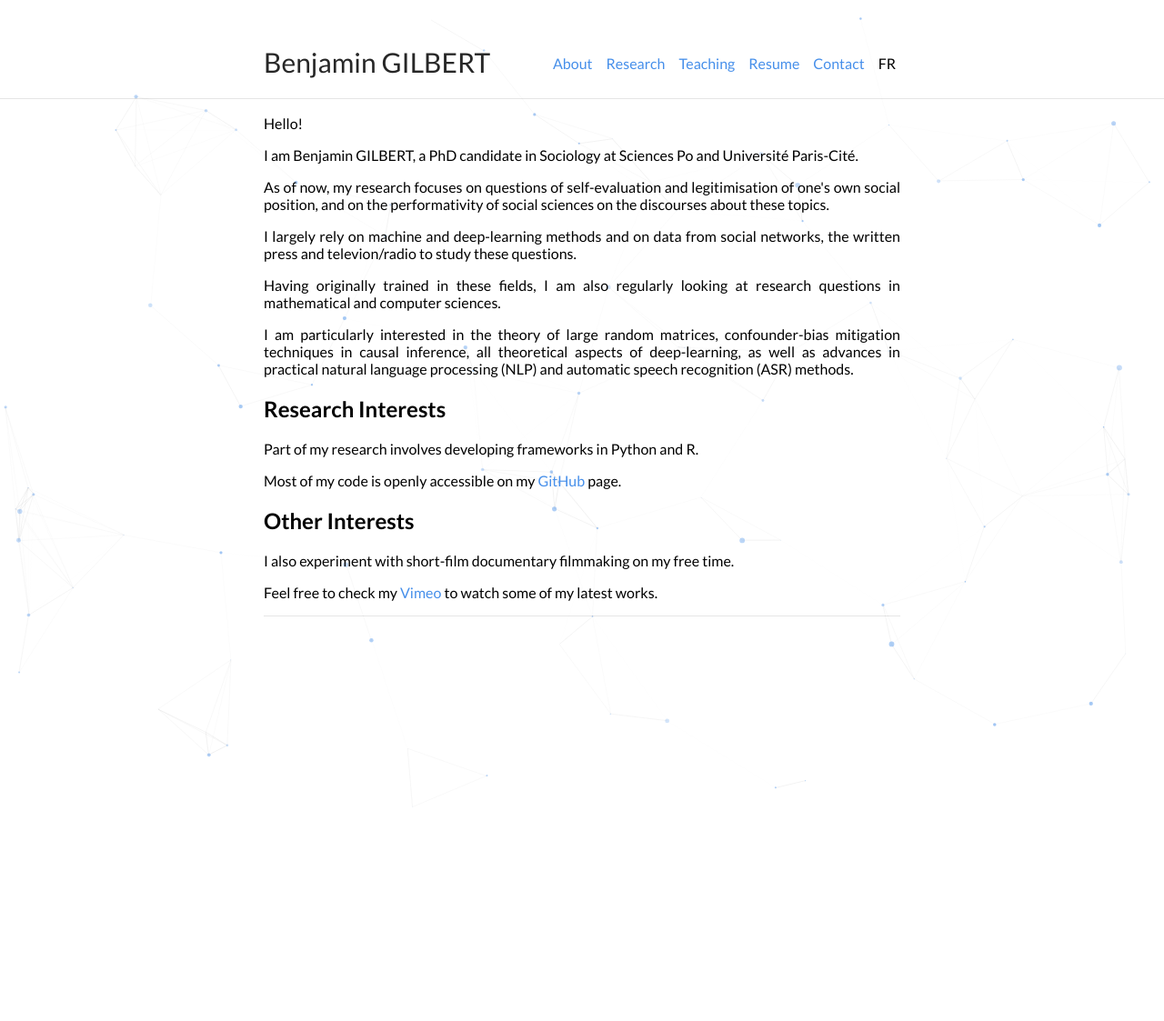
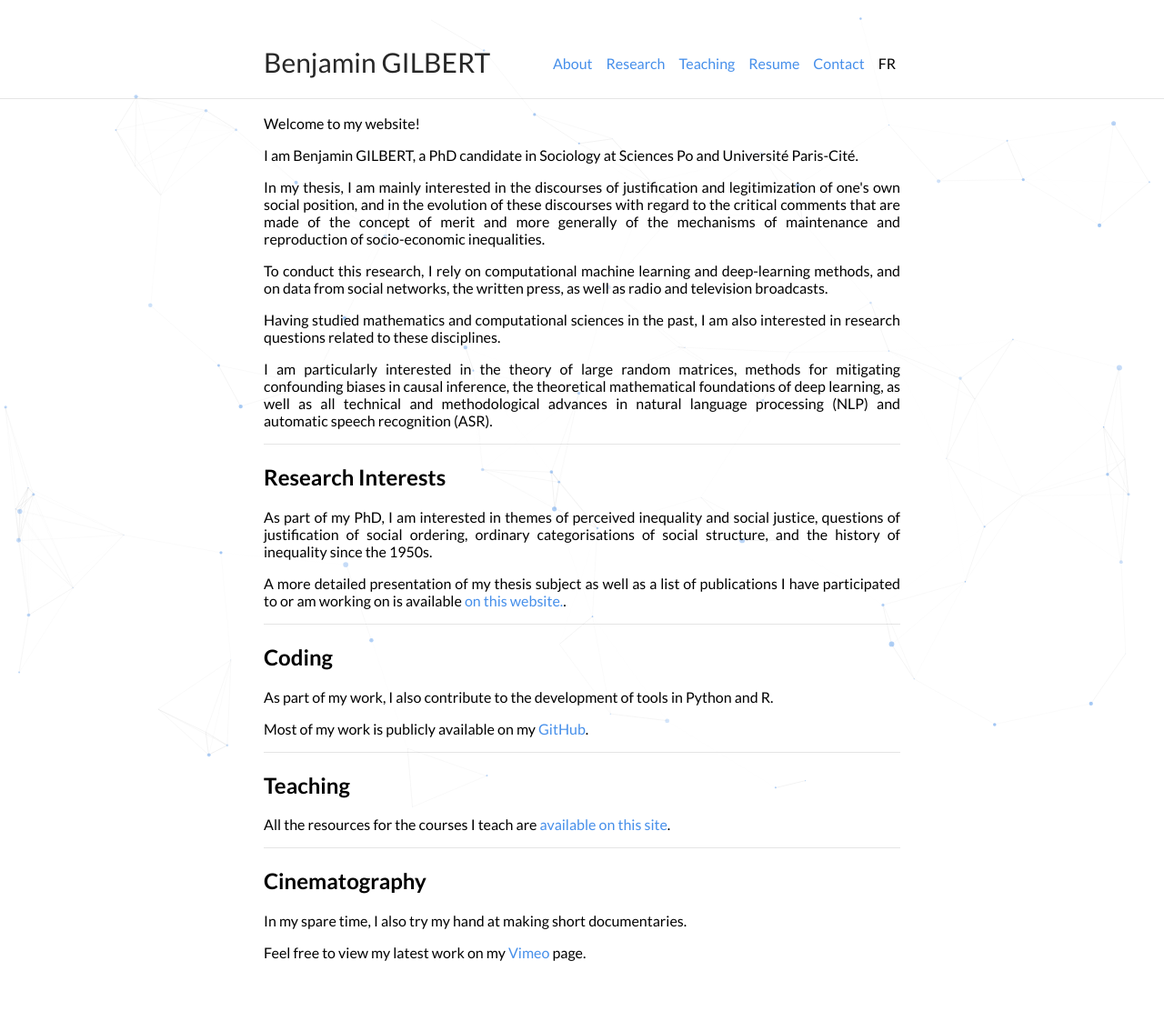
Before and after one commit to bglbrt/bglbrt.github.io, a Jekyll site: the page built from en/about.md, in a window 1280 px wide. Shown: the whole page at 91% size. Built offline with Jekyll 4.4.1, drawn with Linux system fonts in a browser that asks for light colours; before the commit the page ends 900 px from its top, so only the background shows below that.

Commit message:
Update about.md

```diff
--- a/en/about.md
+++ b/en/about.md
@@ -6,42 +6,62 @@ lang: "en"
 
 <div style="text-align: justify">
 
-<p> Hello! </p>
+<p> Welcome to my website! </p>
 
 <p> I am Benjamin GILBERT, a PhD candidate in Sociology at Sciences Po and Université Paris-Cité. </p>
 
-<p> As of now, my research focuses on questions of self-evaluation and legitimisation of one's own social position, and on the performativity of social sciences on the discourses about these topics. </p>
+<p> In my thesis, I am mainly interested in the discourses of justification and legitimization of one's own social position, and in the evolution of these discourses with regard to the critical comments that are made of the concept of merit and more generally of the mechanisms of maintenance and reproduction of socio-economic inequalities. </p>
 
-<p> I largely rely on machine and deep-learning methods and on data from social networks, the written press and televion/radio to study these questions. </p>
+<p> To conduct this research, I rely on computational machine learning and deep-learning methods, and on data from social networks, the written press, as well as radio and television broadcasts. </p>
 
-<p> Having originally trained in these fields, I am also regularly looking at research questions in mathematical and computer sciences. </p>
+<p> Having studied mathematics and computational sciences in the past, I am also interested in research questions related to these disciplines. </p>
 
-<p>I am particularly interested in the theory of large random matrices, confounder-bias mitigation techniques in causal inference, all theoretical aspects of deep-learning, as well as advances in practical natural language processing (NLP) and automatic speech recognition (ASR) methods. </p>
+<p> I am particularly interested in the theory of large random matrices, methods for mitigating confounding biases in causal inference, the theoretical mathematical foundations of deep learning, as well as all technical and methodological advances in natural language processing (NLP) and automatic speech recognition (ASR). </p>
 
 </div>
+
+---
 
 ## Research Interests
 
 <div style="text-align: justify">
 
-<p></p>
+<p> As part of my PhD, I am interested in themes of perceived inequality and social justice, questions of justification of social ordering, ordinary categorisations of social structure, and the history of inequality since the 1950s. </p>
 
-<p></p>
-
-<p> Part of my research involves developing frameworks in Python and R. </p>
-
-<p> Most of my code is openly accessible on my <a href = "https://github.com/bglbrt">GitHub</a> page. </p>
-
-</div>
-
-## Other Interests
-
-<div style="text-align: justify">
-
-<p> I also experiment with short-film documentary filmmaking on my free time. </p>
-
-<p> Feel free to check my <a href = "https://vimeo.com/bglbrt">Vimeo</a> to watch some of my latest works. </p>
+<p> A more detailed presentation of my thesis subject as well as a list of publications I have participated to or am working on is available <a href = "/en/research">on this website.</a>.</p>
 
 </div>
 
 ---
+
+## Coding
+
+<div style="text-align: justify">
+
+<p> As part of my work, I also contribute to the development of tools in Python and R. </p>
+
+<p> Most of my work is publicly available on my <a href = "https://github.com/bglbrt">GitHub</a>. </p>
+
+</div>
+
+---
+
+## Teaching
+
+<div style="text-align: justify">
+
+<p> All the resources for the courses I teach are <a href = "/en/teaching">available on this site</a>. </p>
+
+</div>
+
+---
+
+## Cinematography
+
+<div style="text-align: justify">
+
+<p> In my spare time, I also try my hand at making short documentaries. </p>
+
+<p> Feel free to view my latest work on my <a href = "https://vimeo.com/bglbrt">Vimeo</a> page. </p>
+
+</div>
```
